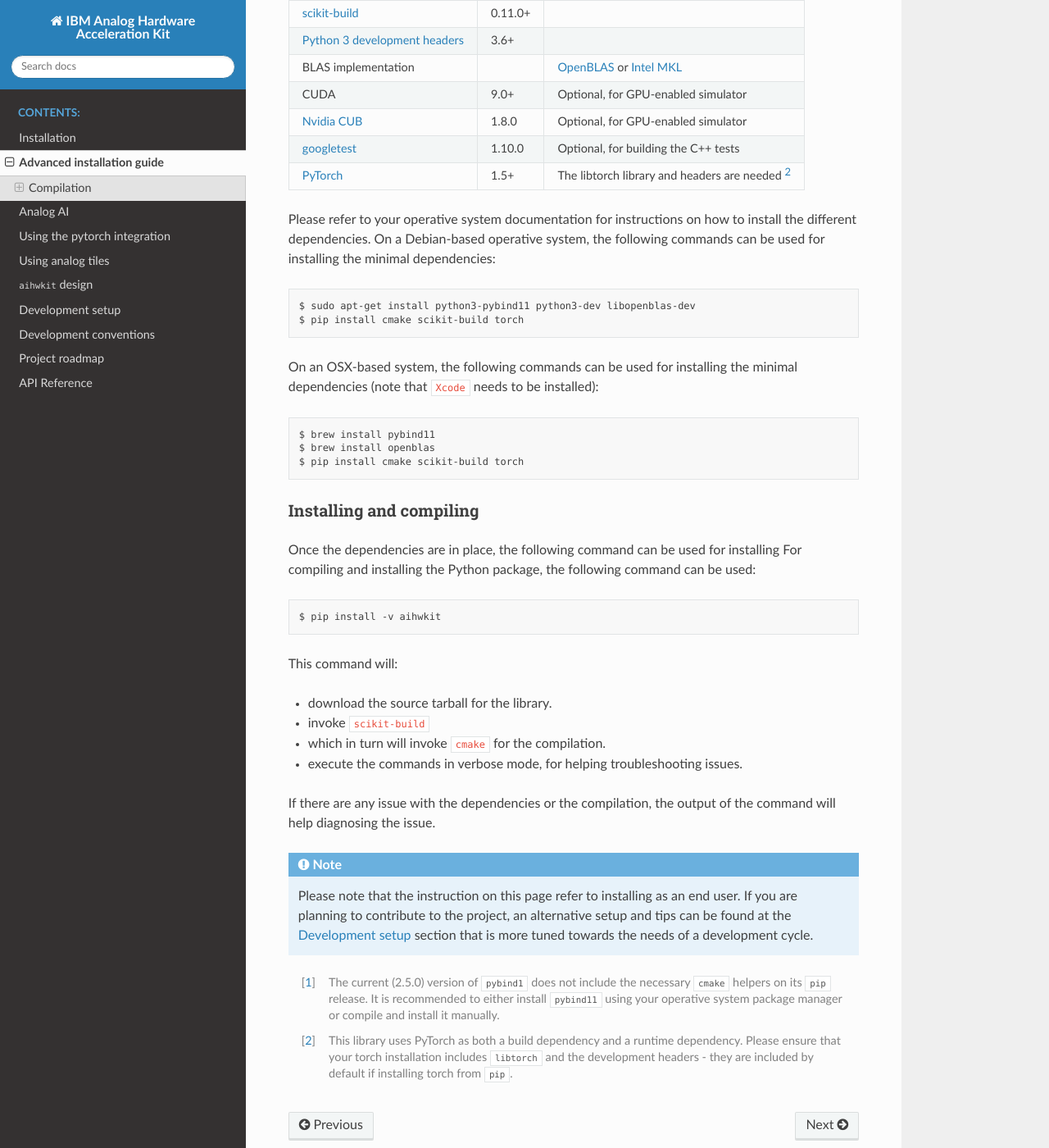
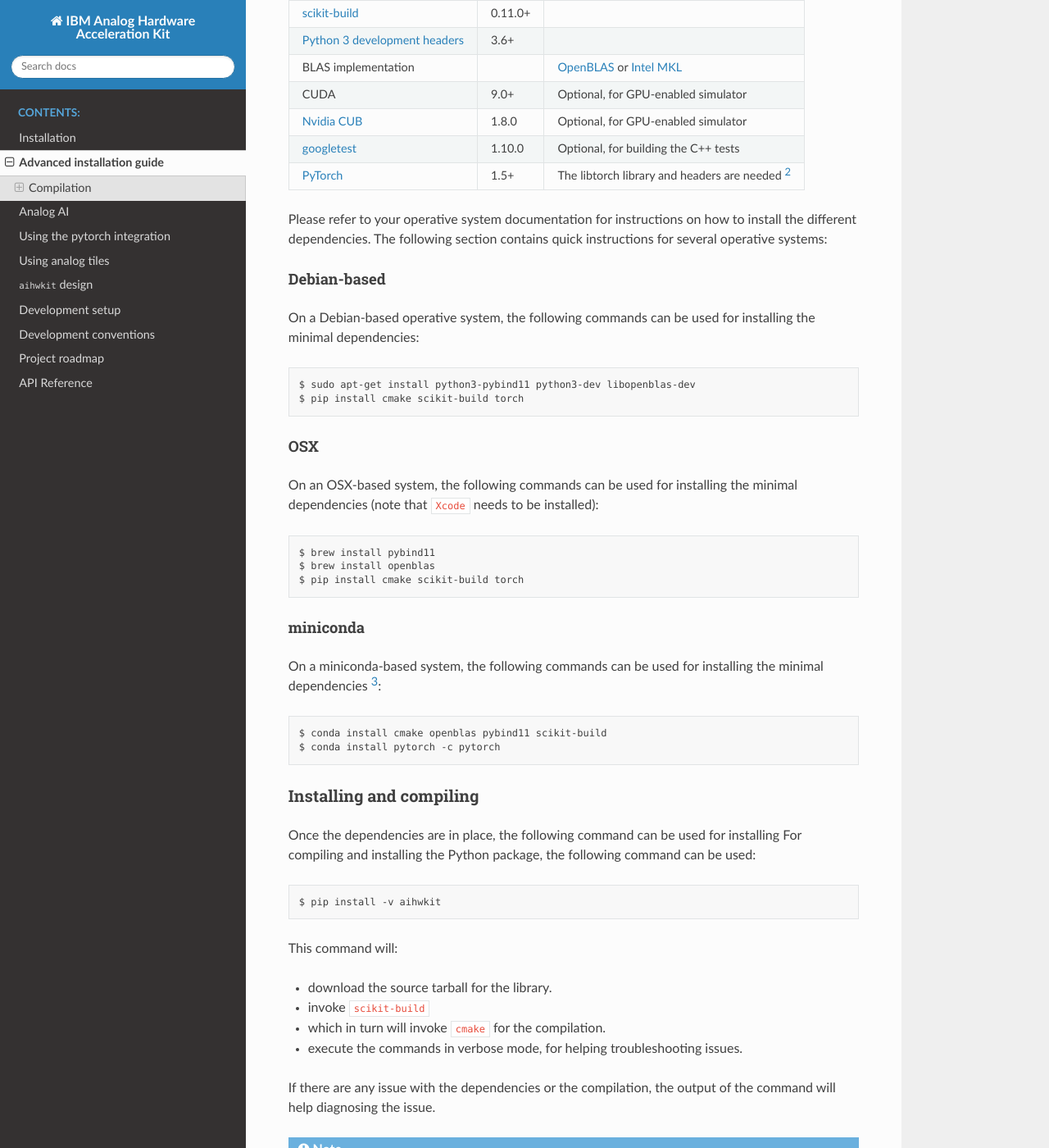
Before and after one commit to IBM/aihwkit, a Sphinx documentation site: the page built from docs/source/advanced_install.rst, in a window 1280 px wide and 1400 px high, scrolled down 836 px. Shown: the whole window at 82% size. Built offline with Sphinx 7.4.7 and the Read the Docs theme 2.0.0, drawn with Linux system fonts in a browser that asks for light colours; some of the changed text lies outside the part shown.

Commit message:
Add conda instructions, adjust openblas (#22)
Add quick-start snippet for miniconda in the install documentation in
sphinx, reorganizing the rest of quick-starts a bit in the process.
Adjust the finding of openblas adding the miniconda default paths.

```diff
--- a/docs/source/advanced_install.rst
+++ b/docs/source/advanced_install.rst
@@ -42,12 +42,19 @@
 ===============================  ========  ======
 
 Please refer to your operative system documentation for instructions on how
-to install the different dependencies. On a Debian-based operative system,
-the following commands can be used for installing the minimal
-dependencies::
+to install the different dependencies. The following section contains quick
+instructions for several operative systems:
+
+Debian-based
+""""""""""""
+On a Debian-based operative system, the following commands can be used for
+installing the minimal dependencies::
 
     $ sudo apt-get install python3-pybind11 python3-dev libopenblas-dev
     $ pip install cmake scikit-build torch
+
+OSX
+"""
 
 On an OSX-based system, the following commands can be used for installing the
 minimal dependencies (note that ``Xcode`` needs to be installed)::
@@ -55,6 +62,15 @@
     $ brew install pybind11
     $ brew install openblas
     $ pip install cmake scikit-build torch
+
+miniconda
+"""""""""
+
+On a miniconda-based system, the following commands can be used for installing
+the minimal dependencies [#f3]_::
+
+    $ conda install cmake openblas pybind11 scikit-build
+    $ conda install pytorch -c pytorch
 
 Installing and compiling
 ~~~~~~~~~~~~~~~~~~~~~~~~
@@ -93,6 +109,9 @@
    and the development headers - they are included by default if installing
    torch from ``pip``.
 
+.. [#f3] Please note that currently support for conda-based distributions is
+   experimental, and further commands might be needed.
+
 .. _virtual environment: https://docs.python.org/3/library/venv.html
 
 .. _cmake: https://cmake.org/
```
Also changed, not shown: 1 other file.
